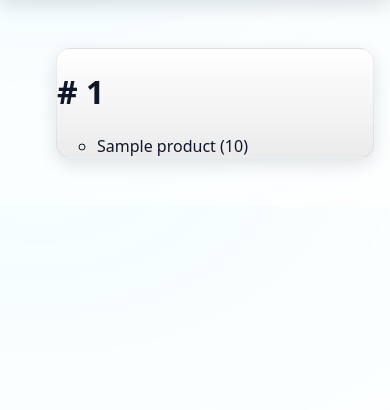
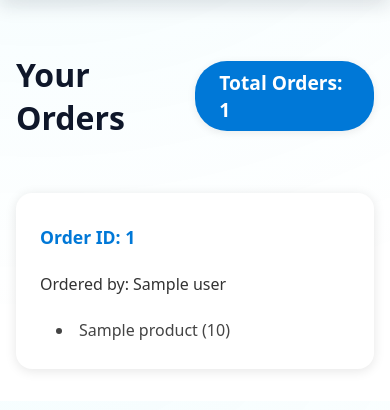
Before and after one commit to HaniEdelbi/AIY-Udemy, a Node project: template views/shop/orders.ejs in a window 390 px wide. Shown: the part 64-474 px from the top of the page. Run offline with Node 20 templates, Linux system fonts and the light colour scheme; the template is opened without the code that fills it: most values are stand-ins (such as "Sample title", 1, 10 or a date in 2020); some libraries are stand-ins or nearby versions.

Commit message:
feat: add statuses module with comprehensive HTTP status codes and messages
- Introduced the statuses module with a complete list of HTTP status codes and their corresponding messages.
- Added support for new status codes including 103 Early Hints and 421 Misdirected Request.
- Implemented utility functions for retrieving status codes by number or message.
- Enhanced documentation with installation instructions and API usage examples.
- Included tests for ensuring the correctness of status comparisons and benchmarks for performance.
- Updated dependencies and ensured compatibility with various Node.js versions.

style: add modern styling for orders page

- Created a new CSS file for the orders page with a card-based layout.
- Implemented responsive design with flexbox for better alignment and spacing.
- Added hover effects for order cards to enhance user interaction.
- Styled various elements including headers, counters, and item lists for improved aesthetics.

```diff
--- a/app.js
+++ b/app.js
@@ -1,4 +1,3 @@
-
 const path = require("path");
 const express = require("express");
 const bodyParser = require("body-parser");
@@ -7,16 +6,14 @@ const User = require("./models/user");
 const session = require("express-session");
 const MongoDbStore = require("connect-mongodb-session")(session);
 const mongoose = require("mongoose");
+const csrf = require("csurf");
 
-const MONGODB_URI = "mongodb+srv://HaniEdelbi:hani54321@udemyaiy.b3jjitl.mongodb.net/?appName=UdemyAIY";
+const MONGODB_URI =
+  "mongodb+srv://HaniEdelbi:hani54321@udemyaiy.b3jjitl.mongodb.net/?appName=UdemyAIY";
 const app = express();
 const store = new MongoDbStore({ uri: MONGODB_URI, collection: "sessions" });
 
-const adminRoutes = require("./routes/admin");
-const login = require("./routes/auth");
-const shopRoutes = require("./routes/shop");
-const user = require("./models/user");
-const authRoutes = require("./routes/auth");
+
 
 app.use(bodyParser.urlencoded({ extended: false }));
 app.use(express.static(path.join(__dirname, "public")));
@@ -29,12 +26,30 @@ app.use(
   })
 );
 
+app.use(csrf());
+
+app.use((req, res, next) => {
+  res.locals.csrfToken = req.csrfToken();
+  next();
+});
+
+const adminRoutes = require("./routes/admin");
+const login = require("./routes/auth");
+const shopRoutes = require("./routes/shop");
+const user = require("./models/user");
+const authRoutes = require("./routes/auth");
+
+
+
 app.use((req, res, next) => {
   if (!req.session.user) {
     return next();
   }
-  User.findById(req.session.user._id)
+  User.findById(req.session.user)
     .then((user) => {
+      if (!user) {
+        return next();
+      }
       req.user = user;
       next();
     })
--- /dev/null
+++ b/middleware/is-auth.js
@@ -0,0 +1,6 @@
+module.exports = (req, res, next) => {
+  if (!req.session.isLoggedIn) {
+    return res.redirect('/login');
+  }
+  next();
+};
--- a/models/user.js
+++ b/models/user.js
@@ -1,3 +1,4 @@
+
 const mongoose = require("mongoose");
 const Schema = mongoose.Schema;
 
@@ -32,6 +33,7 @@ const userSchema = new Schema({
 
 const { Types } = require("mongoose");
 const { ObjectId } = Types;
+
 
 userSchema.methods.addToCart = async function (product) {
   const userId = typeof this._id === "string" ? new ObjectId(this._id) : this._id;
--- a/package.json
+++ b/package.json
@@ -17,6 +17,7 @@
     "bcryptjs": "^3.0.3",
     "body-parser": "^2.2.0",
     "connect-mongodb-session": "^5.0.0",
+    "csurf": "^1.11.0",
     "ejs": "^3.1.10",
     "express": "^5.1.0",
     "express-handlebars": "^8.0.3",
--- /dev/null
+++ b/public/css/orders.css
@@ -0,0 +1,71 @@
+/* Modern card-based styling for orders page */
+.orders__header {
+  display: flex;
+  justify-content: space-between;
+  align-items: center;
+  margin-bottom: 2rem;
+}
+.orders__counter {
+  background: #0078d7;
+  color: #fff;
+  border-radius: 2rem;
+  padding: 0.5rem 1.5rem;
+  font-size: 1.2rem;
+  font-weight: bold;
+  box-shadow: 0 2px 8px rgba(0,0,0,0.08);
+}
+.orders__list {
+  display: flex;
+  flex-wrap: wrap;
+  gap: 2rem;
+  list-style: none;
+  padding: 0;
+  margin: 0;
+}
+.order-card {
+  background: #fff;
+  border-radius: 1rem;
+  box-shadow: 0 2px 12px rgba(0,0,0,0.10);
+  padding: 2rem 1.5rem 1.5rem 1.5rem;
+  min-width: 320px;
+  max-width: 400px;
+  flex: 1 1 320px;
+  display: flex;
+  flex-direction: column;
+  gap: 1rem;
+  transition: box-shadow 0.2s, transform 0.25s cubic-bezier(0.4,0,0.2,1);
+}
+.order-card:hover {
+  box-shadow: 0 8px 32px rgba(0, 120, 215, 0.18), 0 2px 12px rgba(0,0,0,0.18);
+  transform: translateY(-4px) scale(1.03);
+  transition: box-shadow 0.2s, transform 0.2s;
+  border: 1.5px solid #0078d7;
+}
+.order__id {
+  font-size: 1.1rem;
+  color: #0078d7;
+  margin-bottom: 0.5rem;
+  font-weight: 600;
+}
+.order__user {
+  font-size: 1rem;
+  color: #333;
+  margin-bottom: 0.5rem;
+  font-weight: 500;
+}
+.order__items {
+  list-style: disc inside;
+  margin: 0;
+  padding-left: 1rem;
+}
+.order__item {
+  font-size: 1rem;
+  color: #444;
+  margin-bottom: 0.25rem;
+}
+.orders__empty {
+  text-align: center;
+  color: #888;
+  font-size: 1.5rem;
+  margin-top: 3rem;
+}
--- a/views/admin/edit-product.ejs
+++ b/views/admin/edit-product.ejs
@@ -8,6 +8,7 @@
 
     <main>
         <form class="product-form" action="/admin/<% if (editing) { %>edit-product<% } else { %>add-product<% } %>" method="POST">
+
             <div class="form-control">
                 <label for="title">Title</label>
                 <input type="text" name="title" id="title" value="<% if (editing) { %><%= product.title %><% } %>">
--- a/views/admin/products.ejs
+++ b/views/admin/products.ejs
@@ -26,7 +26,6 @@
           <form action="/admin/delete-product" method="post">
             <input type="hidden" name="productId" value="<%= product._id %>">
             <button class="btn" type="submit">Delete</button>
-
           </form>
 
         </div>
--- a/views/auth/login.ejs
+++ b/views/auth/login.ejs
@@ -8,6 +8,7 @@
 
   <main>
     <form class="login-form" action="/login" method="POST">
+
       <div class="form-control">
         <label for="email">E-Mail</label>
         <input type="email" name="email" id="email">
--- a/views/auth/signup.ejs
+++ b/views/auth/signup.ejs
@@ -51,6 +51,7 @@
           </span>
         </label>
 
+  <input type="hidden" name="_csrf" value="<%= csrfToken %>" />
         <div class="auth__actions">
           <button class="btn-auth" type="submit">Sign up</button>
           <a class="link-muted" href="/login">Already have an account?</a>
--- a/views/includes/add-to-cart.ejs
+++ b/views/includes/add-to-cart.ejs
@@ -1,4 +1,5 @@
 <form action="/cart" method="post">
+
   <button class="btn" type="submit">Add to Cart</button>
   <input type="hidden" name="productId" value="<%=product._id%>"/>
 </form>
--- a/views/includes/navigation.ejs
+++ b/views/includes/navigation.ejs
@@ -45,6 +45,7 @@
       <% } else { %>
       <li class="main-header__item">
         <form action="/logout" method="post" class="nav-form">
+            <input type="hidden" name="_csrf" value="<%= csrfToken %>">
           <button type="submit" class="nav-link nav-link--button">
             Logout
           </button>
--- a/views/shop/cart.ejs
+++ b/views/shop/cart.ejs
@@ -21,6 +21,7 @@
             <div class="qty">
               <!-- Decrease -->
               <form class="qty__form" action="/cart-decrement-item" method="post">
+
                 <input type="hidden" name="productId" value="<%= p.productId._id %>">
                 <button class="qty__btn qty__btn--dec" aria-label="Decrease quantity" <%= p.quantity <= 1 ? 'disabled' : '' %>>
                   &minus;
@@ -32,12 +33,14 @@
 
               <!-- Increase -->
               <form class="qty__form" action="/cart-increment-item" method="post">
+
                 <input type="hidden" name="productId" value="<%= p.productId._id %>">
                 <button class="qty__btn qty__btn--inc" aria-label="Increase quantity">+</button>
               </form>
             </div>
           </div>
           <form class="cart__actions" action="/cart-delete-item" method="post">
+
             <input type="hidden" name="productId" value="<%= p.productId._id %>">
             <button class="btn btn--danger" type="submit">Delete</button>
           </form>
@@ -47,6 +50,7 @@
       <div class="centered">
         <!-- Centering div -->
         <form action="/create-order" method="post">
+
           <button class="btn btn--success order-now" type="submit">Order Now!</button>
         </form>
       </div>
--- a/views/shop/orders.ejs
+++ b/views/shop/orders.ejs
@@ -1,17 +1,22 @@
 <%- include('../includes/head.ejs') %>
-<%  %>
+<link rel="stylesheet" href="/css/orders.css">
 </head>
 
 <body>
   <%- include('../includes/navigation.ejs') %>
   <main>
+    <div class="orders__header">
+      <h1>Your Orders</h1>
+      <span class="orders__counter">Total Orders: <%= orders.length %></span>
+    </div>
     <% if (orders.length <= 0) { %>
       <h1 class="orders__empty">Nothing there!</h1>
     <% } else { %>
-    <ul class="orders__list" style="gap: 1.75rem;">
+      <ul class="orders__list">
         <% orders.forEach(order => { %>
-      <li class="card order-card" style="margin-bottom: 0.75rem;">
-        <h1 class="order__id"># <%= order.id %></h1>
+          <li class="order-card">
+            <div class="order__id">Order ID: <%= order._id || order.id %></div>
+            <div class="order__user">Ordered by: <%= order.user && order.user.name ? order.user.name : 'Unknown' %></div>
             <ul class="order__items">
               <% order.products.forEach(p => { %>
                 <li class="order__item"><%= p.product.title %> (<%= p.quantity %>)</li>
--- a/views/shop/product-detail.ejs
+++ b/views/shop/product-detail.ejs
@@ -13,7 +13,7 @@
       <h2>The Price is: <%= product.price %> $</h2>
       <p><%= product.description %></p>
       <% if (isAuthenticated) { %>
-      <%- include('../includes/add-to-cart.ejs', { product: product }) %>
+  <%- include('../includes/add-to-cart.ejs', { product: product, csrfToken: csrfToken }) %>
       <% } %>
     </div>
   </main>
--- a/views/shop/product-list.ejs
+++ b/views/shop/product-list.ejs
@@ -23,7 +23,7 @@
         <div class="card__actions">
           <a href="/products/<%= product._id %>" class="btn">Details</a>
           <% if (isAuthenticated) { %>
-          <%- include('../includes/add-to-cart.ejs', { product:product } ) %>
+          <%- include('../includes/add-to-cart.ejs', { product:product, csrfToken: csrfToken } ) %>
           <% } %>
         </div>
       </article>
```
Also changed, not shown: controllers/admin.js (+5 -2 lines), controllers/auth.js (+26 -6 lines), routes/admin.js (+7 -6 lines), 1 other file. Lines whose indentation alone changed are shown as unchanged.
